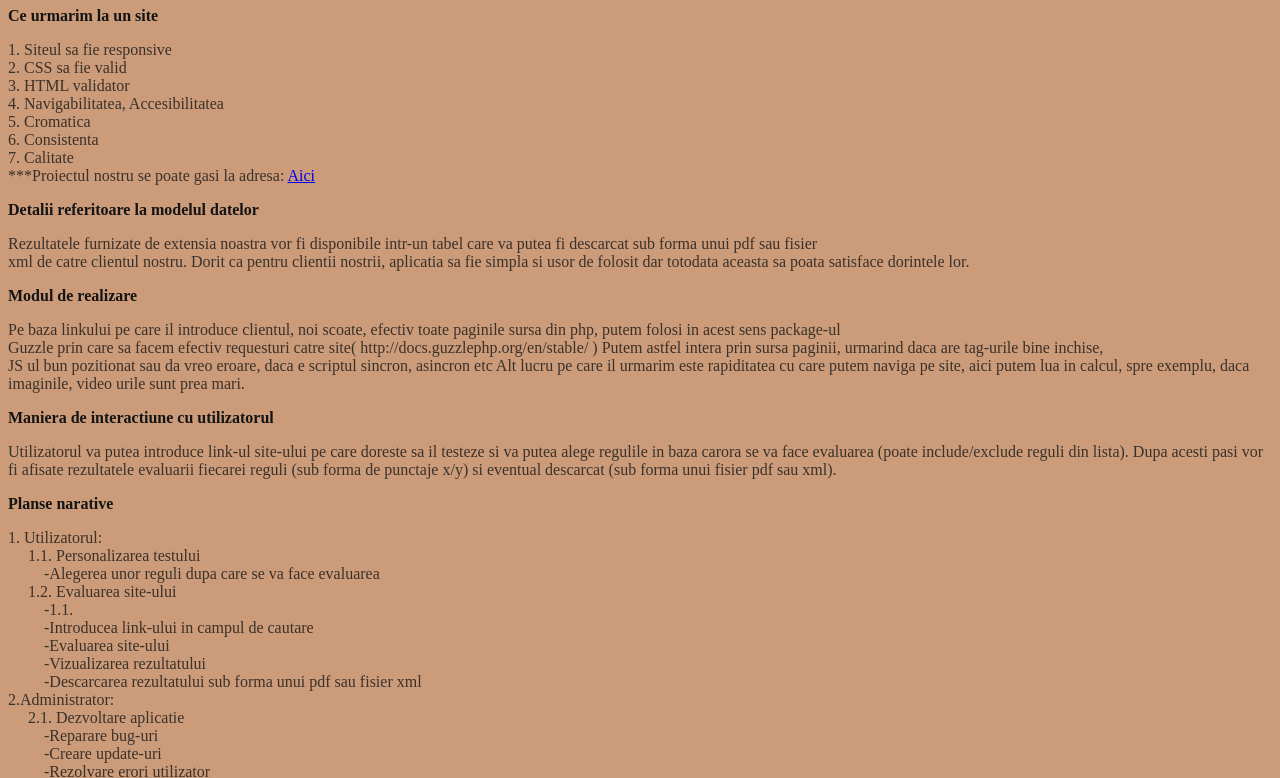
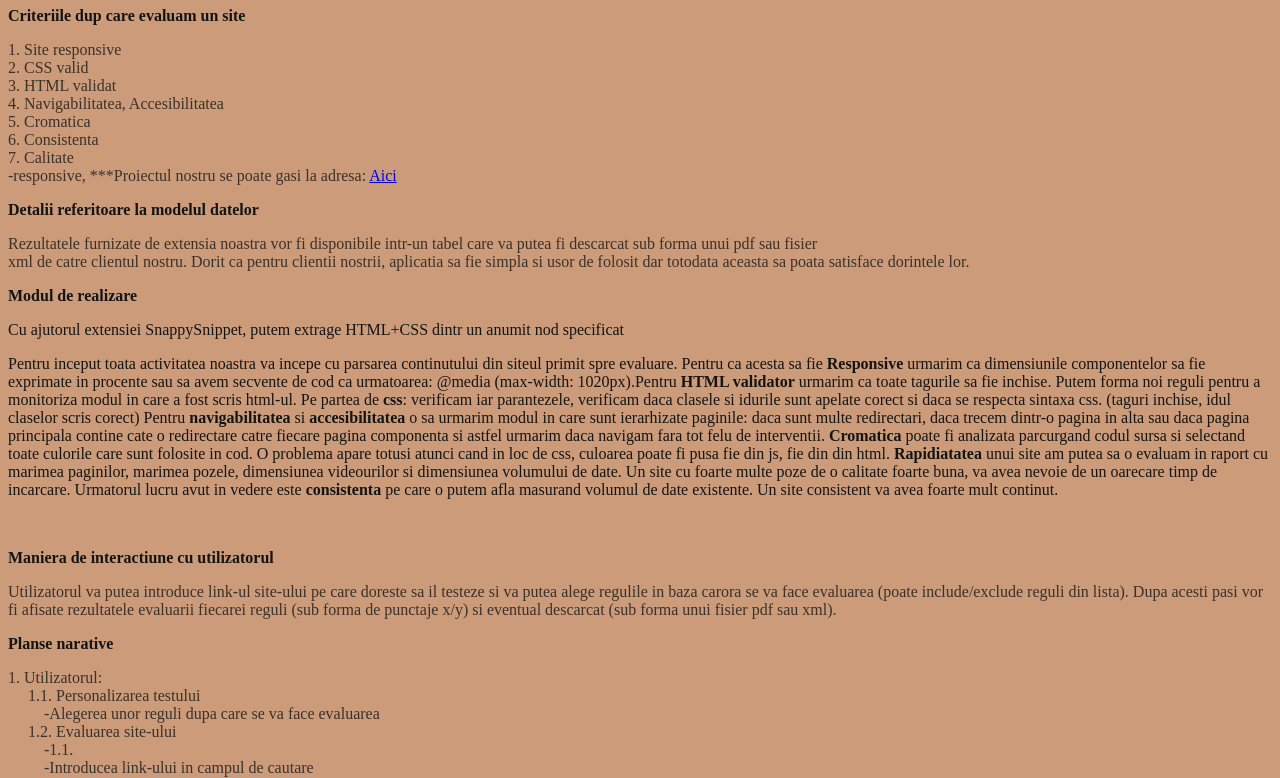
Before and after one commit to vasiliupaula/Web-Design-Checker, a plain HTML site: page web_checker.html in a window 1280 px wide. Shown: the part 73-851 px from the top of the page. Drawn offline with Linux system fonts and the light colour scheme.

Commit message:
Update web_checker.html

```diff
--- a/web_checker.html
+++ b/web_checker.html
@@ -18,15 +18,16 @@ p {
 </head>
 <body>
 
-<h1>Rapport</h1>
-<p><b>Ce urmarim la un site</b></p>
-1. Siteul sa fie responsive <br />
-2. CSS sa fie valid<br />
-3. HTML validator<br />
+<h1>Raport</h1>
+<p><b>Criteriile dup care evaluam un site</b></p>
+1. Site responsive <br />
+2. CSS valid<br />
+3. HTML validat<br />
 4. Navigabilitatea, Accesibilitatea<br />
 5. Cromatica<br />
 6. Consistenta<br />
 7. Calitate<br />
+-responsive,
 
 	***Proiectul nostru se poate gasi la adresa:
 	<a href="https://github.com/vasiliupaula/Web-Design-Checker/pulls">Aici</a>
@@ -38,15 +39,26 @@ xml de catre clientul nostru. Dorit ca pentru clientii nostrii,
 aplicatia sa fie simpla si usor de folosit dar totodata aceasta sa poata
 satisface dorintele lor.
 <p><b>Modul de realizare</b></p>
-Pe baza linkului pe care il introduce clientul, noi scoate, efectiv
-toate paginile sursa din php, putem folosi in acest sens package-ul <br />
- Guzzle prin care sa facem efectiv
-requesturi catre site(  http://docs.guzzlephp.org/en/stable/ )
-Putem astfel intera prin sursa paginii, urmarind daca are tag-urile bine inchise, <br />
-JS ul bun pozitionat sau da vreo eroare, daca e scriptul sincron, asincron etc
-Alt lucru pe care il urmarim este rapiditatea cu care putem naviga pe site,
-aici putem lua in calcul, spre exemplu, daca imaginile, video urile sunt prea mari.
-
+<p>  Cu ajutorul extensiei SnappySnippet, putem extrage HTML+CSS dintr un anumit nod specificat </p>
+<p>
+Pentru inceput toata activitatea noastra va incepe cu parsarea continutului din siteul primit spre evaluare.
+Pentru ca acesta sa fie <b>Responsive</b> urmarim ca dimensiunile componentelor sa fie exprimate in procente
+sau sa avem  secvente de cod ca urmatoarea: @media (max-width: 1020px).Pentru <b>HTML validator </b>urmarim
+ca toate tagurile sa fie inchise. Putem forma noi reguli pentru a monitoriza modul in care a fost scris
+html-ul. Pe partea de  <b>css</b>: verificam iar parantezele, verificam daca clasele si idurile sunt apelate corect si daca se respecta sintaxa css.
+(taguri inchise,  idul claselor scris corect)
+Pentru <b>navigabilitatea</b> si <b>accesibilitatea</b> o sa urmarim modul in care sunt ierarhizate paginile:
+daca sunt multe redirectari, daca trecem dintr-o pagina in alta sau daca pagina principala contine cate o redirectare catre fiecare
+pagina componenta si astfel urmarim daca navigam fara tot felu de interventii.
+<b>Cromatica</b> poate fi analizata parcurgand codul sursa si selectand toate culorile care sunt folosite in cod. O problema apare totusi atunci cand
+in loc de css, culoarea poate fi pusa fie din js, fie din din html.
+<b>Rapidiatatea</b> unui site am putea sa o evaluam in raport cu marimea paginilor, marimea pozele,
+dimensiunea videourilor si dimensiunea volumului de date. Un site cu foarte multe poze de o calitate foarte buna, va avea nevoie de un oarecare
+timp de incarcare.
+Urmatorul lucru avut in vedere este <b>consistenta</b> pe care o putem afla masurand volumul de date existente. Un site consistent va avea foarte mult
+continut.
+</p>
+<br />
 <p><b>Maniera de interactiune cu utilizatorul</b></p>
 Utilizatorul va putea introduce link-ul site-ului pe care doreste sa il testeze si va putea alege regulile in baza carora se va face evaluarea (poate include/exclude reguli din lista).
 Dupa acesti pasi vor fi afisate rezultatele evaluarii fiecarei reguli (sub forma de punctaje x/y) si eventual descarcat (sub forma unui fisier pdf sau xml).
@@ -73,5 +85,5 @@ Dupa acesti pasi vor fi afisate rezultatele evaluarii fiecarei reguli (sub forma
 </html>
 
 
-<! CSS Start >
+
  <body style="background-color:#cc9c7a">
```
